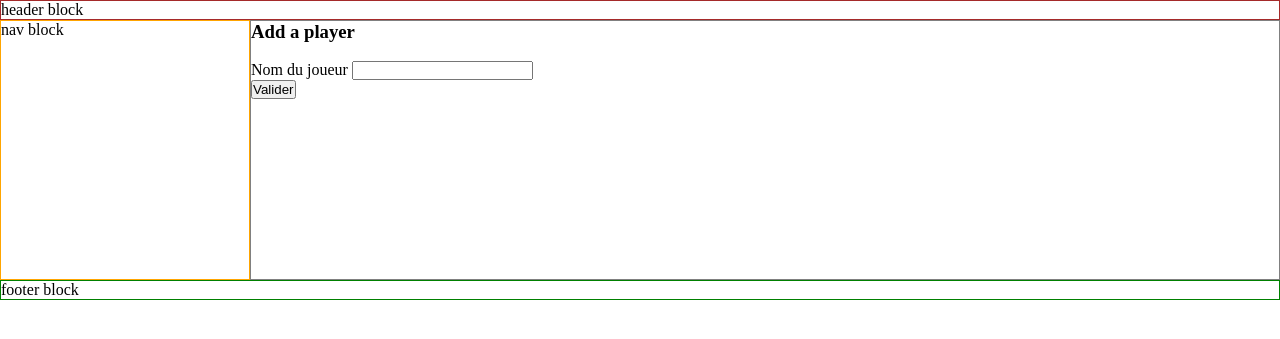
After one commit to florian-abelard/tournament, a Symfony app: template templates/Player/addPlayer.html.twig in a window 1280 px wide. The commit adds this page. Shown: the top 339 px of the page. Run offline with Twig, Linux system fonts and the light colour scheme; the template is opened without the code that fills it, so the values that code supplies are empty; some libraries are stand-ins or nearby versions.

Commit message:
feat(player): add a player [WIP]

```diff
--- a/src/Domain/Player/Entities/Player.php
+++ b/src/Domain/Player/Entities/Player.php
@@ -20,4 +20,9 @@ class Player
     {
         return $this->uuid;
     }
+
+    public function name(): string
+    {
+        return $this->name;
+    }
 }
--- /dev/null
+++ b/templates/Player/addPlayer.html.twig
@@ -0,0 +1,21 @@
+{% extends 'layout.html.twig' %}
+
+{% block main %}
+
+    <h3>Add a player</h3>
+    <br/>
+    <section>
+
+        <form action="{{ path('tournoi_player_add_submit') }}" method="POST">
+
+            <div>
+                <label>Nom du joueur</label>
+                <input type="text" name="name" value="">
+            </div>
+
+            <button type="submit">Valider</button>
+        </form>
+
+    </section>
+
+{% endblock %}
--- a/templates/layout.html.twig
+++ b/templates/layout.html.twig
@@ -11,19 +11,19 @@
         <div class="container">
 
         	<header>
-            	HEADER
+            	{% block header %} header block {% endblock %}
         	</header>
 
             <nav>
-                NAV
+                {% block nav %} nav block {% endblock %}
             </nav>
 
             <main>
-                MAIN
+                {% block main %} main block {% endblock %}
             </main>
 
         	<footer>
-        		FOOTER
+                {% block footer %} footer block {% endblock %}
         	</footer>
 
         </div>
```
Also changed, not shown: config/routes.yaml (+11 -1 lines), src/Controllers/Player/AddPlayerController.php (added, +23 -0 lines), 1 other file.
